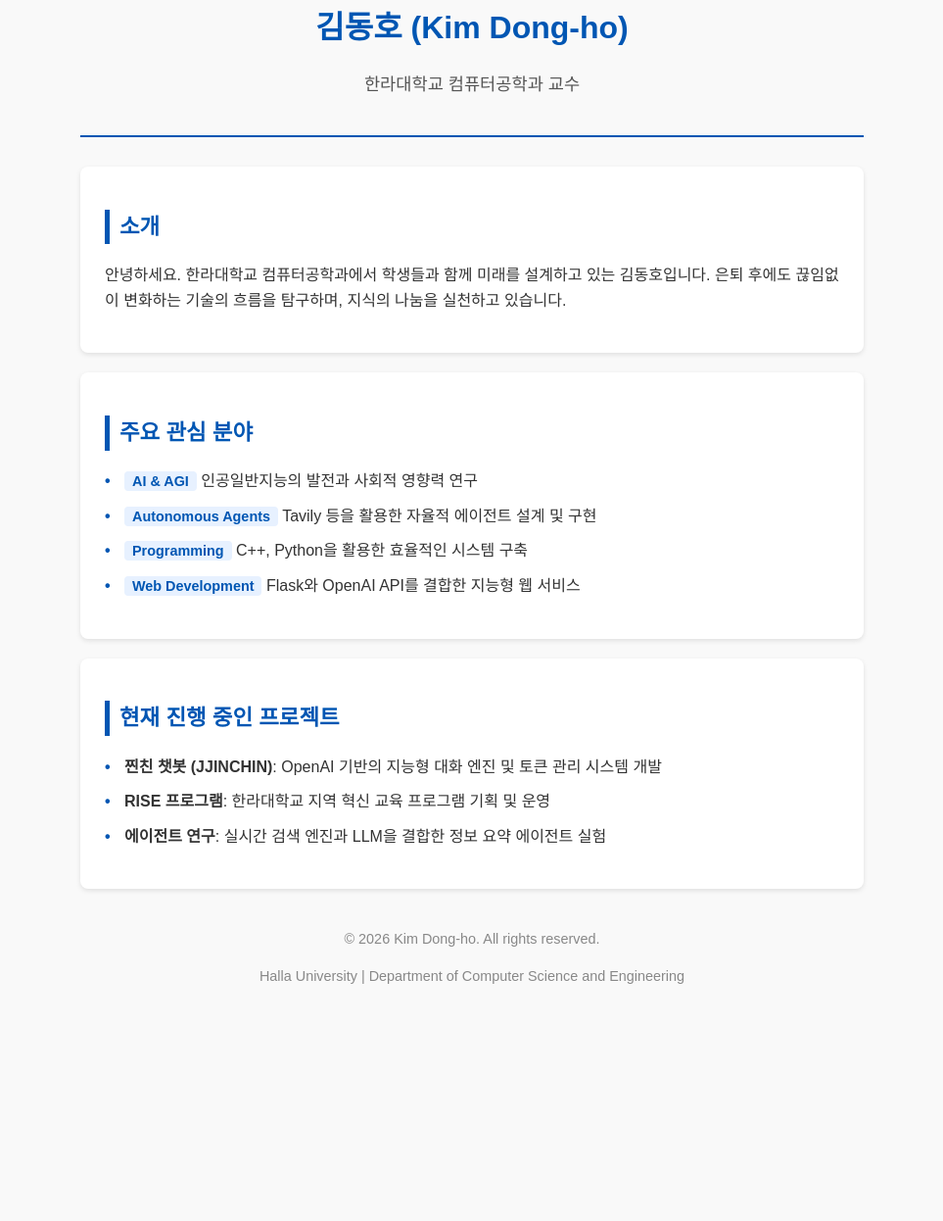
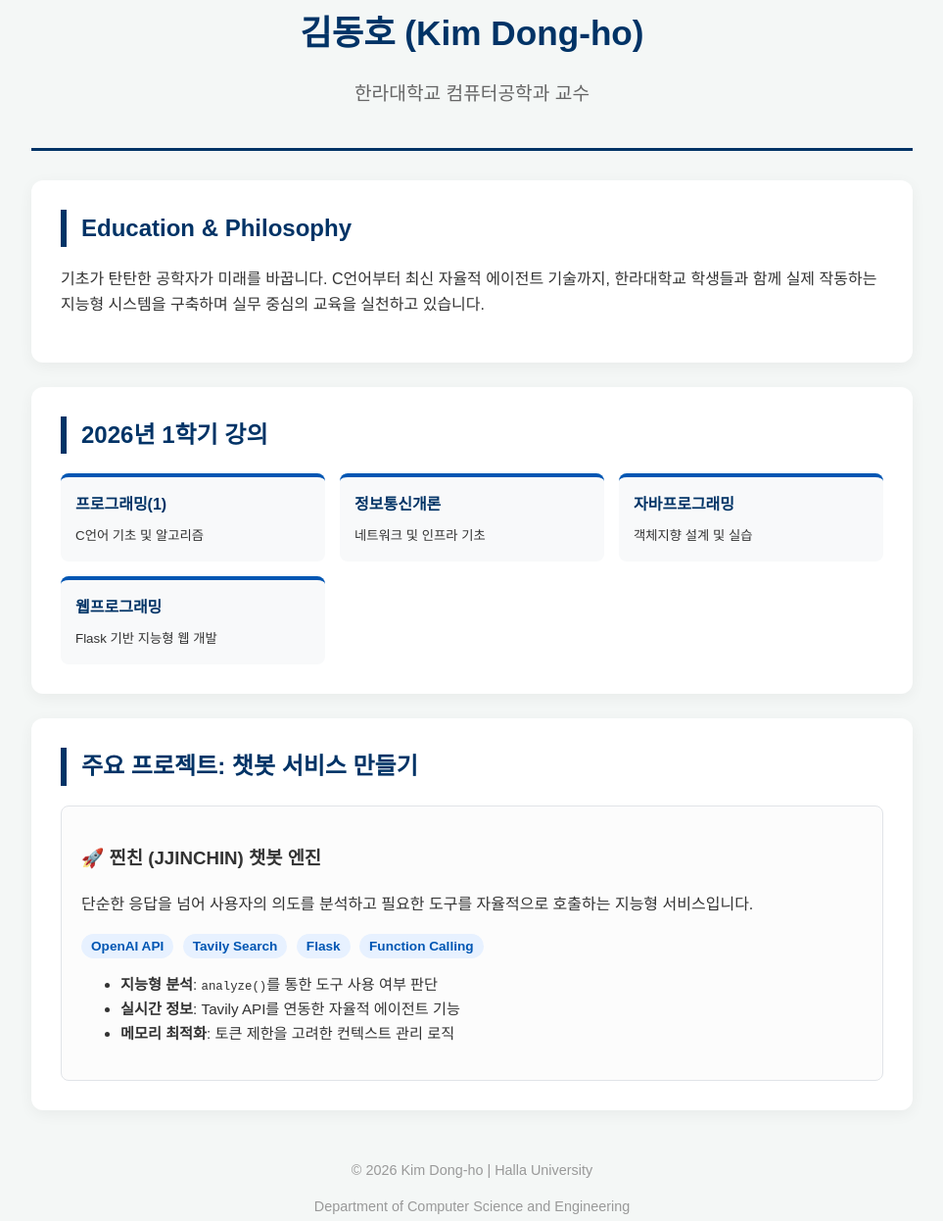
Before and after one commit to imi2080/imi2080.github.io, a plain HTML site: page index.html in a window 1280 px wide. Shown: the part 58-1304 px from the top of the page at 98% size, without its empty margins (158-1121 px from the left). Before the commit the page ends 1120 px from the top, so only its background shows below. Drawn offline with Linux system fonts and the light colour scheme.

Commit message:
Refactor index.html for improved styling and content
Updated styles and content structure in index.html to enhance layout and readability.

```diff
--- a/index.html
+++ b/index.html
@@ -5,53 +5,81 @@
     <meta name="viewport" content="width=device-width, initial-scale=1.0">
     <title>김동호 교수 | 한라대학교 컴퓨터공학과</title>
     <style>
-        body { font-family: 'Pretendard', sans-serif; line-height: 1.6; color: #333; max-width: 800px; margin: 0 auto; padding: 40px 20px; background-color: #f9f9f9; }
-        header { text-align: center; border-bottom: 2px solid #0056b3; padding-bottom: 20px; margin-bottom: 30px; }
-        h1 { color: #0056b3; margin-bottom: 10px; }
-        .intro { font-size: 1.1em; color: #555; }
-        section { background: white; padding: 25px; border-radius: 8px; box-shadow: 0 2px 5px rgba(0,0,0,0.1); margin-bottom: 20px; }
-        h2 { border-left: 5px solid #0056b3; padding-left: 10px; color: #0056b3; font-size: 1.4em; }
-        ul { list-style-type: none; padding: 0; }
-        li { margin-bottom: 10px; padding-left: 20px; position: relative; }
-        li::before { content: "•"; color: #0056b3; font-weight: bold; position: absolute; left: 0; }
-        .tag { background: #e7f1ff; color: #0056b3; padding: 2px 8px; border-radius: 4px; font-size: 0.9em; font-weight: bold; }
-        footer { text-align: center; margin-top: 40px; font-size: 0.9em; color: #888; }
+        :root { --primary-color: #003366; --secondary-color: #0056b3; --bg-color: #f4f7f6; }
+        body { font-family: 'Pretendard', sans-serif; line-height: 1.6; color: #333; max-width: 900px; margin: 0 auto; padding: 40px 20px; background-color: var(--bg-color); }
+        header { text-align: center; border-bottom: 3px solid var(--primary-color); padding-bottom: 20px; margin-bottom: 30px; }
+        h1 { color: var(--primary-color); margin-bottom: 5px; font-size: 2.2em; }
+        .title-sub { font-size: 1.2em; color: #666; font-weight: 500; }
+
+        section { background: white; padding: 30px; border-radius: 12px; box-shadow: 0 4px 15px rgba(0,0,0,0.05); margin-bottom: 25px; }
+        h2 { border-left: 6px solid var(--primary-color); padding-left: 15px; color: var(--primary-color); font-size: 1.5em; margin-top: 0; margin-bottom: 20px; }
+
+        .course-grid { display: grid; grid-template-columns: repeat(auto-fit, minmax(200px, 1fr)); gap: 15px; }
+        .course-card { background: #f8f9fa; padding: 15px; border-radius: 8px; border-top: 4px solid var(--secondary-color); }
+        .course-name { font-weight: bold; color: var(--primary-color); display: block; margin-bottom: 5px; }
+
+        .project-box { border: 1px solid #e1e4e8; padding: 20px; border-radius: 8px; background-color: #fcfcfc; }
+        .tech-tag { display: inline-block; background: #e7f1ff; color: var(--secondary-color); padding: 2px 10px; border-radius: 15px; font-size: 0.85em; font-weight: bold; margin-right: 5px; }
+
+        footer { text-align: center; margin-top: 50px; font-size: 0.9em; color: #999; }
     </style>
 </head>
 <body>
 
 <header>
     <h1>김동호 (Kim Dong-ho)</h1>
-    <p class="intro">한라대학교 컴퓨터공학과 교수</p>
+    <p class="title-sub">한라대학교 컴퓨터공학과 교수</p>
 </header>
 
 <section>
-    <h2>소개</h2>
-    <p>안녕하세요. 한라대학교 컴퓨터공학과에서 학생들과 함께 미래를 설계하고 있는 김동호입니다. 은퇴 후에도 끊임없이 변화하는 기술의 흐름을 탐구하며, 지식의 나눔을 실천하고 있습니다.</p>
+    <h2>Education & Philosophy</h2>
+    <p>기초가 탄탄한 공학자가 미래를 바꿉니다. C언어부터 최신 자율적 에이전트 기술까지, 한라대학교 학생들과 함께 실제 작동하는 지능형 시스템을 구축하며 실무 중심의 교육을 실천하고 있습니다.</p>
 </section>
 
 <section>
-    <h2>주요 관심 분야</h2>
-    <ul>
-        <li><span class="tag">AI & AGI</span> 인공일반지능의 발전과 사회적 영향력 연구</li>
-        <li><span class="tag">Autonomous Agents</span> Tavily 등을 활용한 자율적 에이전트 설계 및 구현</li>
-        <li><span class="tag">Programming</span> C++, Python을 활용한 효율적인 시스템 구축</li>
-        <li><span class="tag">Web Development</span> Flask와 OpenAI API를 결합한 지능형 웹 서비스</li>
-    </ul>
+    <h2>2026년 1학기 강의</h2>
+    <div class="course-grid">
+        <div class="course-card">
+            <span class="course-name">프로그래밍(1)</span>
+            <small>C언어 기초 및 알고리즘</small>
+        </div>
+        <div class="course-card">
+            <span class="course-name">정보통신개론</span>
+            <small>네트워크 및 인프라 기초</small>
+        </div>
+        <div class="course-card">
+            <span class="course-name">자바프로그래밍</span>
+            <small>객체지향 설계 및 실습</small>
+        </div>
+        <div class="course-card">
+            <span class="course-name">웹프로그래밍</span>
+            <small>Flask 기반 지능형 웹 개발</small>
+        </div>
+    </div>
 </section>
 
 <section>
-    <h2>현재 진행 중인 프로젝트</h2>
-    <ul>
-        <li><strong>찐친 챗봇 (JJINCHIN)</strong>: OpenAI 기반의 지능형 대화 엔진 및 토큰 관리 시스템 개발</li>
-        <li><strong>RISE 프로그램</strong>: 한라대학교 지역 혁신 교육 프로그램 기획 및 운영</li>
-        <li><strong>에이전트 연구</strong>: 실시간 검색 엔진과 LLM을 결합한 정보 요약 에이전트 실험</li>
-    </ul>
+    <h2>주요 프로젝트: 챗봇 서비스 만들기</h2>
+    <div class="project-box">
+        <h3>🚀 찐친 (JJINCHIN) 챗봇 엔진</h3>
+        <p>단순한 응답을 넘어 사용자의 의도를 분석하고 필요한 도구를 자율적으로 호출하는 지능형 서비스입니다.</p>
+        <div>
+            <span class="tech-tag">OpenAI API</span>
+            <span class="tech-tag">Tavily Search</span>
+            <span class="tech-tag">Flask</span>
+            <span class="tech-tag">Function Calling</span>
+        </div>
+        <ul style="margin-top: 15px; font-size: 0.95em;">
+            <li><strong>지능형 분석</strong>: <code>analyze()</code>를 통한 도구 사용 여부 판단</li>
+            <li><strong>실시간 정보</strong>: Tavily API를 연동한 자율적 에이전트 기능</li>
+            <li><strong>메모리 최적화</strong>: 토큰 제한을 고려한 컨텍스트 관리 로직</li>
+        </ul>
+    </div>
 </section>
 
 <footer>
-    <p>&copy; 2026 Kim Dong-ho. All rights reserved.</p>
-    <p>Halla University | Department of Computer Science and Engineering</p>
+    <p>&copy; 2026 Kim Dong-ho | Halla University</p>
+    <p>Department of Computer Science and Engineering</p>
 </footer>
 
 </body>
```
